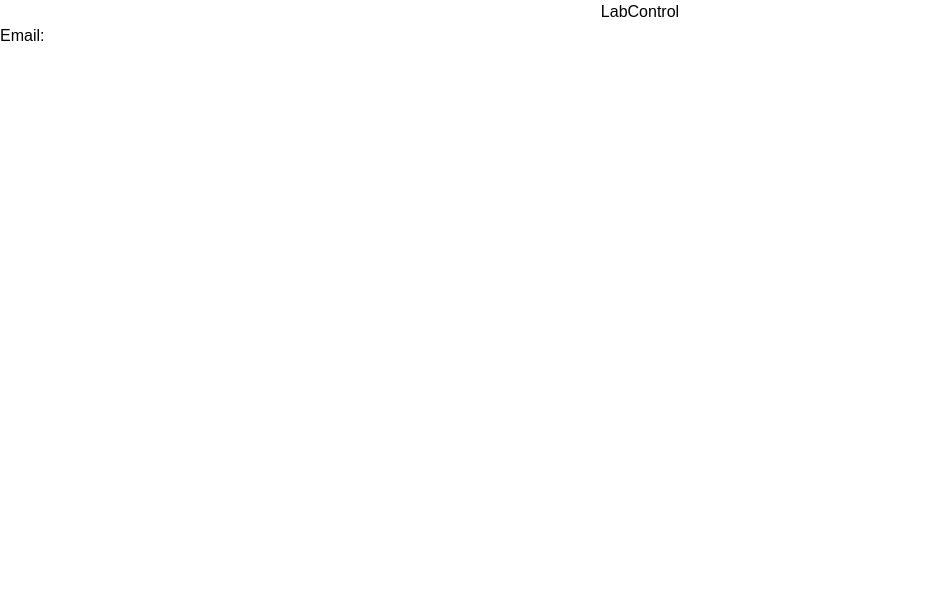
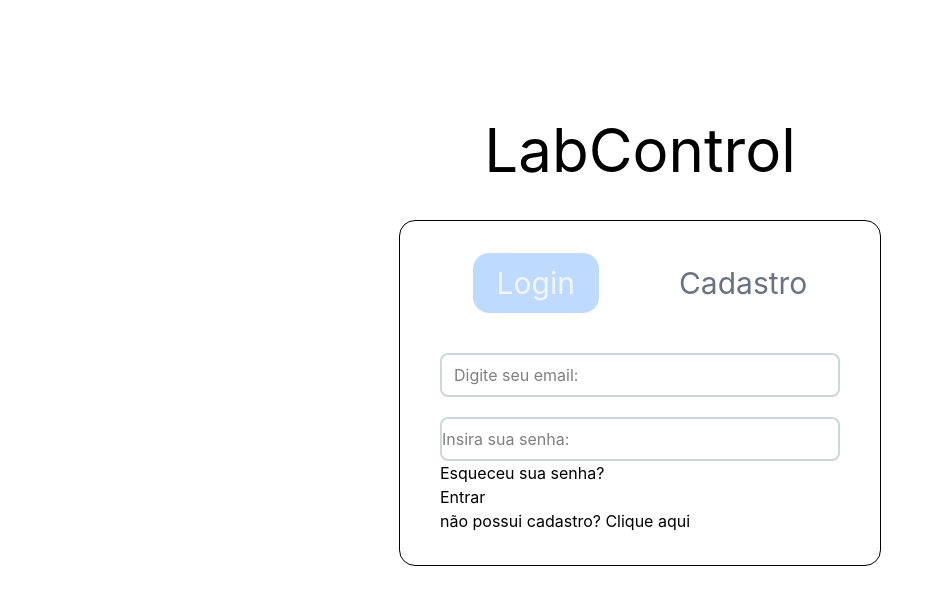
Before and after one commit to eduardopozenatto/ppi-next-js, a Next.js app in the folder frontend/: page / in a window 1280 px wide. Shown: the top 604 px of the page, without its empty margins (0-943 px from the left). Built offline with nearby package versions, Linux system fonts and the light colour scheme.

Commit message:
estilizando o layout do formulário de login com tailwind

```diff
--- a/frontend/app/components/login_form.tsx
+++ /dev/null
@@ -1,11 +0,0 @@
-export function LoginForm () {
-    return (
-        <main>
-            <section>
-                <form action="">
-                    <label htmlFor="email">Email:</label>
-                </form>
-            </section>
-        </main>
-    );
-}
--- a/frontend/app/globals.css
+++ b/frontend/app/globals.css
@@ -1,19 +1,3 @@
 @import "tailwindcss";
 
-* {
-  font-family: 'Poppins', sans-serif;
-}
-
-body {
-  background-color: white;
-}
-
-.title-box {
-  display: flex;
-  justify-content: center;
-  align-items: center;
-}
-
-.title-box > h1 {
-  font-family: 'Bree Serif', sans-serif;
-}
+@tailwind utilities;
--- a/frontend/app/layout.tsx
+++ b/frontend/app/layout.tsx
@@ -16,7 +16,6 @@ export default function RootLayout({
     <html lang="en">
       <body>
         <div className="title-box">
-          <h1>LabControl</h1>
         </div>
         {children}
       </body>
--- a/frontend/app/page.tsx
+++ b/frontend/app/page.tsx
@@ -1,5 +1,5 @@
 import Image from "next/image";
-import { LoginForm } from './components/login_form';
+import { LoginForm } from './pages/login_form';
 
 export default function Home() {
   return (
--- /dev/null
+++ b/frontend/app/pages/login_form.tsx
@@ -0,0 +1,34 @@
+import Input from '../components/Input'
+
+export function LoginForm () {
+    return (
+        <main>
+            <section className="flex flex-col items-center justify-center p-30">
+                <h1 className="text-6xl font-sans">LabControl</h1>
+
+                <div className="flex flex-col border rounded-2xl px-10 py-8 mt-10 ">
+
+                    <div className="flex gap-20 text-3xl justify-center items-center w-100">
+                        <a href="#" className="text-gray-100 bg-blue-200 px-6 py-3 rounded-2xl">Login</a>
+                        <a href="#" className="text-gray-500">Cadastro</a>
+                    </div>
+
+                    <form action="" className="flex flex-col mt-10 gap-5">
+                        <input type="email" placeholder="Digite seu email: " className="border-gray-300 border-solid border-2 rounded-lg py-2 pl-3"/>
+                        <input type="password" placeholder="Insira sua senha: " className="border-gray-300 border-solid border-2 rounded-lg py-2"/>
+                    </form>
+
+                    <a href="#">Esqueceu sua senha?</a>
+
+                    <div>
+                    <a href="#">Entrar</a>
+                    </div>
+
+                    <div>
+                        <p>não possui cadastro? <a href="#">Clique aqui</a></p>
+                    </div>
+                 </div>
+            </section>
+        </main>
+    );
+}
--- a/frontend/package.json
+++ b/frontend/package.json
@@ -10,17 +10,18 @@
   },
   "dependencies": {
     "next": "16.1.6",
+    "postcss": "^8.5.6",
     "react": "19.2.3",
     "react-dom": "19.2.3"
   },
   "devDependencies": {
-    "@tailwindcss/postcss": "^4",
+    "@tailwindcss/postcss": "^4.2.0",
     "@types/node": "^20",
     "@types/react": "^19",
     "@types/react-dom": "^19",
     "eslint": "^9",
     "eslint-config-next": "16.1.6",
-    "tailwindcss": "^4",
+    "tailwindcss": "^4.2.0",
     "typescript": "^5"
   }
 }
```
Also changed, not shown: 1 other file (tests, documents, lock files or other folders).
